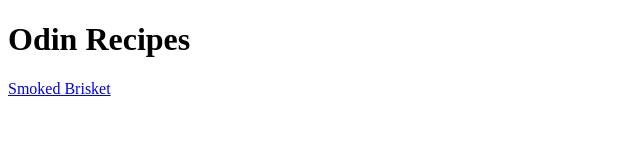
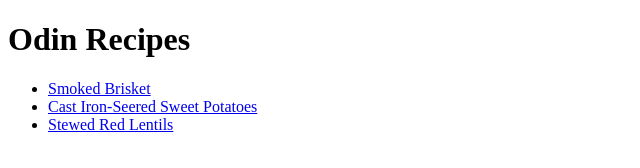
Before and after one commit to wnobles/odin-recipes, a plain HTML site: page index.html in a window 1280 px wide. Shown: the whole page, without its empty margins (0-640 px from the left). Drawn offline with Linux system fonts and the light colour scheme.

Commit message:
Create ordered list to store three html links

```diff
--- a/index.html
+++ b/index.html
@@ -7,6 +7,10 @@
 </head>
 <body>
     <h1>Odin Recipes</h1>
-    <a href="recipes/brisket.html">Smoked Brisket</a>
+    <ul>
+        <li><a href="recipes/brisket.html">Smoked Brisket</a></li>
+        <li><a href="recipes/sweetpotatoes.html">Cast Iron-Seered Sweet Potatoes</a></li>
+        <li><a href="recipes/lentils.html">Stewed Red Lentils</a></li>
+    </ul>
 </body>
 </html>
```
